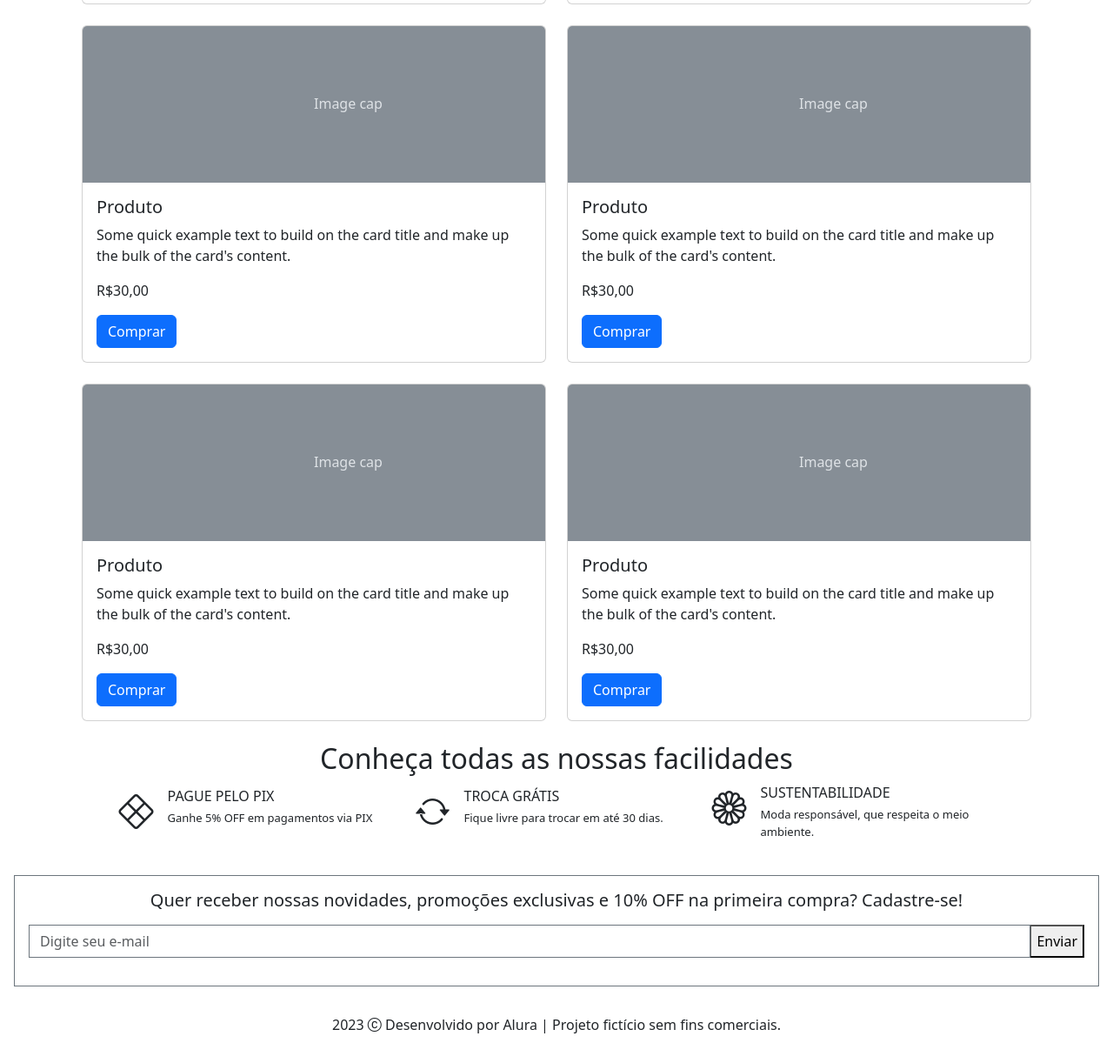
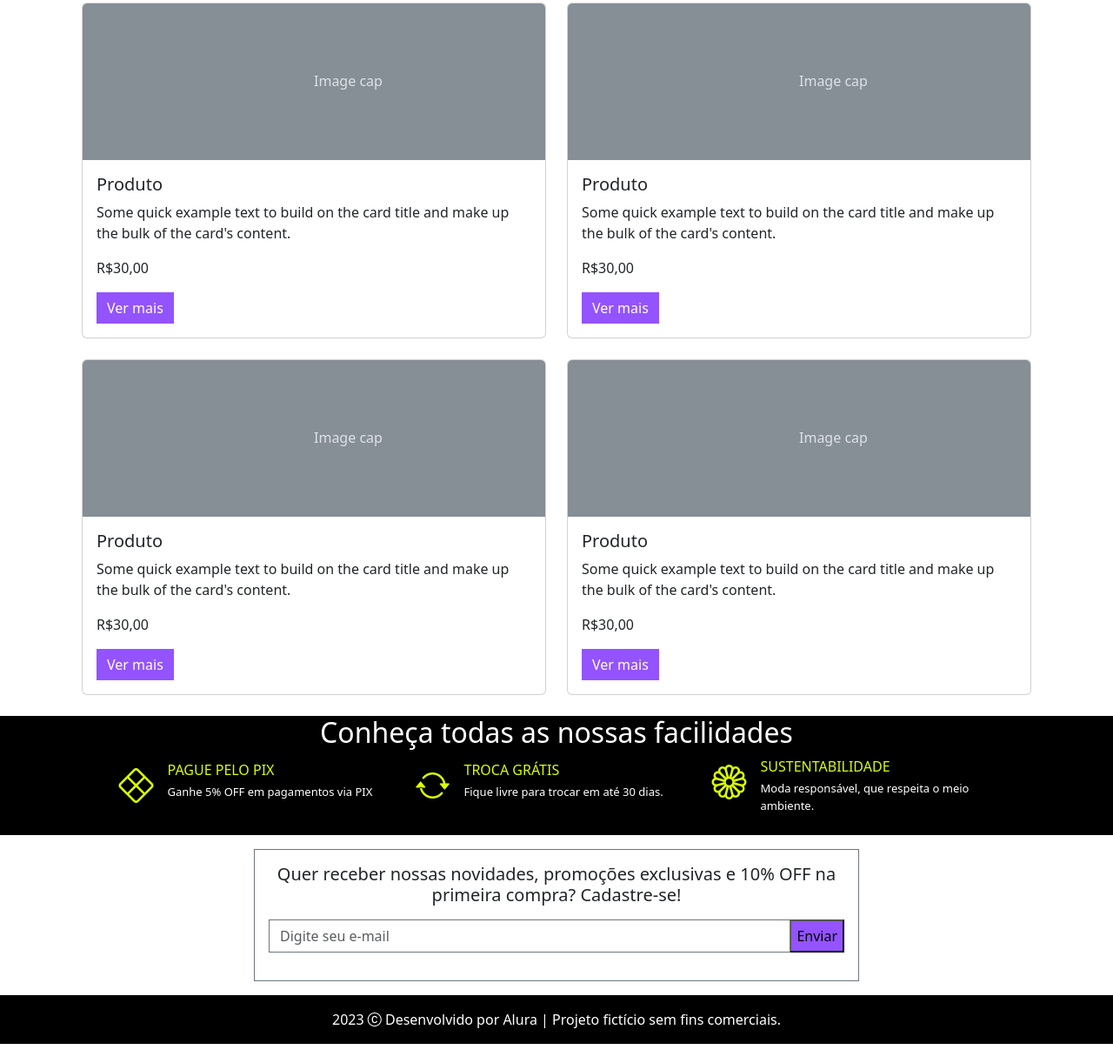
Before and after one commit to ViniciusLCarvalho/Bootstrap-landing-page, a plain HTML site: page index.html in a window 1280 px wide. Shown: the part 1460-2682 px from the top of the page at 87% size. Drawn offline with nearby package versions, Linux system fonts and the light colour scheme.

Commit message:
Mais customização

```diff
--- a/estilos.css
+++ b/estilos.css
@@ -5,3 +5,22 @@
 .divs-facilidades {
     width: 325px;
 }
+
+.div-novidades {
+    width: 325px;
+}
+
+@media(min-width: 768px) {
+
+    .div-novidades {
+        width: 696px;
+    }
+}
+
+.cor-fluorescente{
+    color: #DAFF01;
+}
+
+.botoes-lilas{
+    background-color: #9353FF !important;
+}
--- a/index.html
+++ b/index.html
@@ -16,7 +16,7 @@
   <nav class="navbar navbar-expand-md bg-black navbar-dark">
     <div class="container-fluid">
       <a class="navbar-brand" href="#">
-        <h1><img src="./assets/logo-meteora.png" alt=""></h1>
+        <h1 class="m-0"><img class="d-block" src="./assets/logo-meteora.png" alt="Logo loja Meteora"></h1>
       </a>
       <button class="navbar-toggler" type="button" data-bs-toggle="collapse" data-bs-target="#navbarSupportedContent"
         aria-controls="navbarSupportedContent" aria-expanded="false" aria-label="Toggle navigation">
@@ -38,8 +38,8 @@
           </li>
         </ul>
         <form class="d-flex" role="search">
-          <input class="form-control me-2" type="search" placeholder="Digite o produto" aria-label="Search">
-          <button class="btn btn-outline-success" type="submit">Buscar</button>
+          <input class="form-control me-2 rounded-0" type="search" placeholder="Digite o produto" aria-label="Search">
+          <button class="btn btn-outline-light rounded-0" type="submit">Buscar</button>
         </form>
       </div>
     </div>
@@ -117,7 +117,7 @@
           <rect width="100%" height="100%" fill="#868e96"></rect>
           <text x="50%" y="50%" fill="#dee2e6" dy=".3em">Image cap</text>
         </svg>
-        <div class="card-header">
+        <div class="card-header bg-black text-bg-dark">
           <p class="text-center">Categoria</p>
         </div>
       </div>
@@ -130,7 +130,7 @@
           <rect width="100%" height="100%" fill="#868e96"></rect>
           <text x="50%" y="50%" fill="#dee2e6" dy=".3em">Image cap</text>
         </svg>
-        <div class="card-header">
+        <div class="card-header bg-black text-bg-dark">
           <p class="text-center">Categoria</p>
         </div>
       </div>
@@ -143,7 +143,7 @@
           <rect width="100%" height="100%" fill="#868e96"></rect>
           <text x="50%" y="50%" fill="#dee2e6" dy=".3em">Image cap</text>
         </svg>
-        <div class="card-header">
+        <div class="card-header bg-black text-bg-dark">
           <p class="text-center">Categoria</p>
         </div>
       </div>
@@ -156,7 +156,7 @@
           <rect width="100%" height="100%" fill="#868e96"></rect>
           <text x="50%" y="50%" fill="#dee2e6" dy=".3em">Image cap</text>
         </svg>
-        <div class="card-header">
+        <div class="card-header bg-black text-bg-dark">
           <p class="text-center">Categoria</p>
         </div>
       </div>
@@ -169,7 +169,7 @@
           <rect width="100%" height="100%" fill="#868e96"></rect>
           <text x="50%" y="50%" fill="#dee2e6" dy=".3em">Image cap</text>
         </svg>
-        <div class="card-header">
+        <div class="card-header bg-black text-bg-dark">
           <p class="text-center">Categoria</p>
         </div>
       </div>
@@ -182,7 +182,7 @@
           <rect width="100%" height="100%" fill="#868e96"></rect>
           <text x="50%" y="50%" fill="#dee2e6" dy=".3em">Image cap</text>
         </svg>
-        <div class="card-header">
+        <div class="card-header bg-black text-bg-dark">
           <p class="text-center">Categoria</p>
         </div>
       </div>
@@ -207,7 +207,7 @@
             bulk of the card's content.
           </p>
           <p class="card-text">R$30,00</p>
-          <a href="#" class="btn btn-primary">Comprar</a>
+          <a href="#" class="btn btn-primary botoes-lilas rounded-0 border-0">Ver mais</a>
         </div>
       </div>
     </div>
@@ -226,7 +226,7 @@
             bulk of the card's content.
           </p>
           <p class="card-text">R$30,00</p>
-          <a href="#" class="btn btn-primary">Comprar</a>
+          <a href="#" class="btn btn-primary botoes-lilas rounded-0 border-0">Ver mais</a>
         </div>
       </div>
     </div>
@@ -245,7 +245,7 @@
             bulk of the card's content.
           </p>
           <p class="card-text">R$30,00</p>
-          <a href="#" class="btn btn-primary">Comprar</a>
+          <a href="#" class="btn btn-primary botoes-lilas rounded-0 border-0">Ver mais</a>
         </div>
       </div>
     </div>
@@ -264,7 +264,7 @@
             bulk of the card's content.
           </p>
           <p class="card-text">R$30,00</p>
-          <a href="#" class="btn btn-primary">Comprar</a>
+          <a href="#" class="btn btn-primary botoes-lilas rounded-0 border-0">Ver mais</a>
         </div>
       </div>
     </div>
@@ -283,7 +283,7 @@
             bulk of the card's content.
           </p>
           <p class="card-text">R$30,00</p>
-          <a href="#" class="btn btn-primary">Comprar</a>
+          <a href="#" class="btn btn-primary botoes-lilas rounded-0 border-0">Ver mais</a>
         </div>
       </div>
     </div>
@@ -302,52 +302,52 @@
             bulk of the card's content.
           </p>
           <p class="card-text">R$30,00</p>
-          <a href="#" class="btn btn-primary">Comprar</a>
+          <a href="#" class="btn btn-primary botoes-lilas rounded-0 border-0">Ver mais</a>
         </div>
       </div>
     </div>
   </div>
 
-  <section class="pb-4">
+  <section class="pb-4 bg-black text-bg-dark">
     <h2 class="text-center">Conheça todas as nossas facilidades</h2>
 
     <div class="d-flex flex-column flex-lg-row align-items-center justify-content-center gap-3 px-3">
       <div class="divs-facilidades d-flex">
-        <div><i class="bi bi-x-diamond fs-1"></i></div>
+        <div><i class="bi bi-x-diamond fs-1 cor-fluorescente"></i></div>
         <div>
-          <div class="ms-3 mb-1">PAGUE PELO PIX</div>
+          <div class="ms-3 mb-1 cor-fluorescente">PAGUE PELO PIX</div>
           <div class="texto-menor ms-3">Ganhe 5% OFF em pagamentos via PIX</div>
         </div>
       </div>
 
       <div class="divs-facilidades d-flex">
-        <div><i class="bi bi-arrow-repeat fs-1"></i></div>
+        <div><i class="bi bi-arrow-repeat fs-1 cor-fluorescente"></i></div>
         <div>
-          <div class="ms-3 mb-1">TROCA GRÁTIS</div>
+          <div class="ms-3 mb-1 cor-fluorescente">TROCA GRÁTIS</div>
           <div class="texto-menor ms-3">Fique livre para trocar em até 30 dias.</div>
         </div>
       </div>
 
       <div class="divs-facilidades d-flex">
-        <div><i class="bi bi-flower1 fs-1"></i></div>
+        <div><i class="bi bi-flower1 fs-1 cor-fluorescente"></i></div>
         <div>
-          <div class="ms-3 mb-1">SUSTENTABILIDADE</div>
+          <div class="ms-3 mb-1 cor-fluorescente">SUSTENTABILIDADE</div>
           <div class="texto-menor ms-3">Moda responsável, que respeita o meio ambiente.</div>
         </div>
       </div>
     </div>
   </section>
 
-  <form class="border border-secondary m-3 p-3 text-center">
+  <form class="border border-secondary m-3 p-3 text-center div-novidades mx-auto">
     <h5>Quer receber nossas novidades, promoções exclusivas e 10% OFF na primeira compra? Cadastre-se!</h5>
     <div class="input-group my-3">
       <input type="email" class="form-control border-secondary rounded-0" placeholder="Digite seu e-mail"
         aria-label="Digite seu e-mail" araia-describedby="button-addon2" />
-      <button type="button" id="button-addon2">Enviar</button>
+      <button class="botoes-lilas" type="button" id="button-addon2">Enviar</button>
     </div>
   </form>
 
-  <footer class="text-center">
+  <footer class="text-center bg-black text-bg-dark">
     <p class="py-3">2023 <i class="bi bi-c-circle"></i> Desenvolvido por Alura | Projeto fictício sem fins comerciais.
     </p>
   </footer>
```
